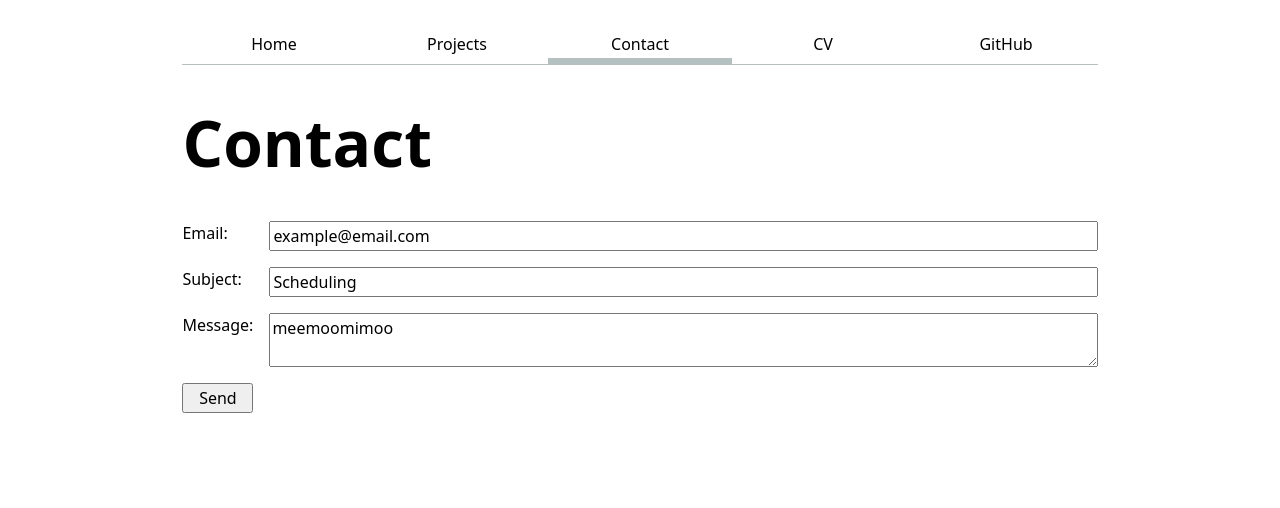
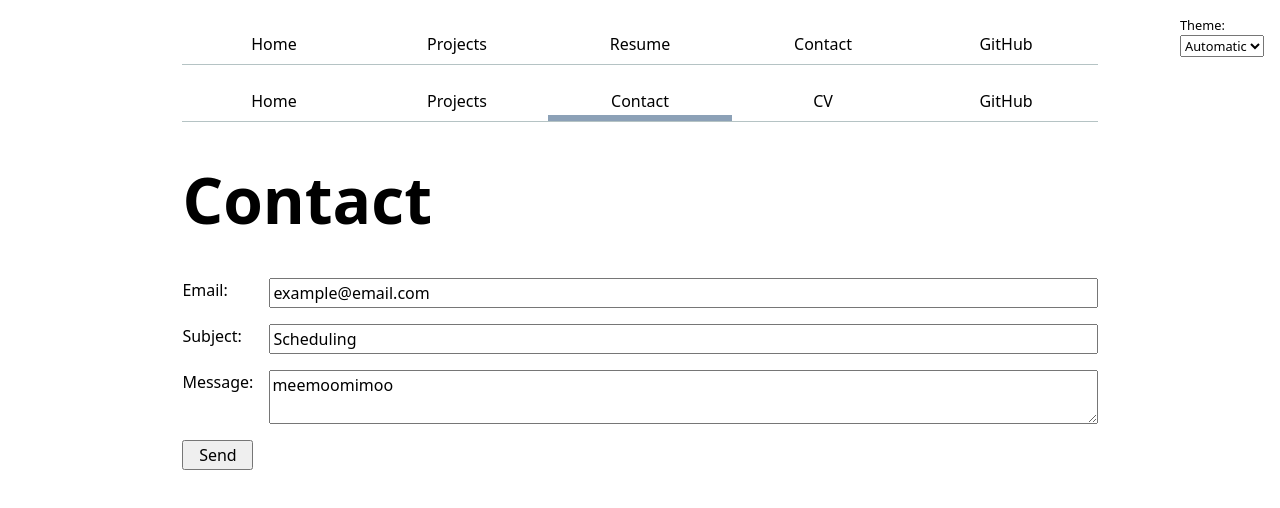
Before and after one commit to alexa45394/portfolio, a plain HTML site: page contact/index.html in a window 1280 px wide. Drawn offline with Linux system fonts and the light colour scheme.

Commit message:
javascripttt woohoo

```diff
--- a/contact/index.html
+++ b/contact/index.html
@@ -6,6 +6,7 @@
   <title>Contact</title>
   <link rel="stylesheet" href="../style.css" />
 </head>
+<script type="module" src="global.js"></script>
 <body>
   <nav>
     <a href="../index.html">Home</a>
@@ -35,5 +36,6 @@
 
     <button>Send</button>
   </form>
+  <script type="module" src="../global.js"></script>
 </body>
 </html>
--- /dev/null
+++ b/global.js
@@ -0,0 +1,81 @@
+console.log("IT'S ALIVE!");
+
+function $$(selector, context = document) {
+  return Array.from(context.querySelectorAll(selector));
+}
+
+const BASE_PATH =
+  location.hostname === "localhost" || location.hostname === "127.0.0.1"
+    ? "/"
+    : "/website/"; // replace website with your actual repo name
+
+const pages = [
+  { url: "", title: "Home" },
+  { url: "projects/", title: "Projects" },
+  { url: "resume/", title: "Resume" },
+  { url: "contact/", title: "Contact" },
+  { url: "https://github.com/YOUR_USERNAME", title: "GitHub" }
+];
+
+// create nav
+const nav = document.createElement("nav");
+document.body.prepend(nav);
+
+// add links
+for (const p of pages) {
+  let url = p.url;
+
+  if (!url.startsWith("http")) {
+    url = BASE_PATH + url;
+  }
+
+  const a = document.createElement("a");
+  a.href = url;
+  a.textContent = p.title;
+
+  const isExternal = a.host && a.host !== location.host;
+  if (isExternal) {
+    a.target = "_blank";
+  }
+
+  const current =
+    a.host === location.host && a.pathname === location.pathname;
+
+  if (current) {
+    a.classList.add("current");
+  }
+
+  nav.append(a);
+}
+
+// dark mode selector
+document.body.insertAdjacentHTML(
+  "afterbegin",
+  `
+  <label class="color-scheme">
+    Theme:
+    <select>
+      <option value="light dark">Automatic</option>
+      <option value="light">Light</option>
+      <option value="dark">Dark</option>
+    </select>
+  </label>
+`
+);
+
+const select = document.querySelector(".color-scheme select");
+
+function setColorScheme(colorScheme) {
+  document.documentElement.style.setProperty("color-scheme", colorScheme);
+  select.value = colorScheme;
+}
+
+select.addEventListener("input", function (event) {
+  const colorScheme = event.target.value;
+  setColorScheme(colorScheme);
+  localStorage.colorScheme = colorScheme;
+});
+
+if ("colorScheme" in localStorage) {
+  setColorScheme(localStorage.colorScheme);
+}
--- a/style.css
+++ b/style.css
@@ -1,6 +1,7 @@
 html {
   --color-accent: oklch(65% 50% 0);
   accent-color: var(--color-accent);
+  color-scheme: light dark;
 }
 
 body {
@@ -13,7 +14,8 @@
 nav {
   display: flex;
   margin-bottom: 1em;
-  border-bottom: 1px solid oklch(80% 3% 200);
+  --border-color: oklch(50% 10% 200 / 40%);
+  border-bottom: 1px solid var(--border-color);
 }
 
 nav a {
@@ -25,13 +27,13 @@
 }
 
 nav a.current {
-  border-bottom: 0.4em solid oklch(80% 3% 200);
+  border-bottom: 0.4em solid oklch(70% 10% 250);
   padding-bottom: 0.1em;
 }
 
 nav a:hover {
   border-bottom: 0.4em solid var(--color-accent);
-  background-color: oklch(from var(--color-accent) 95% 5% h);
+  background-color: color-mix(in oklch, var(--color-accent), canvas 85%);
 }
 
 h1 {
@@ -50,7 +52,8 @@
 
 input,
 textarea,
-button {
+button,
+select {
   font: inherit;
 }
 
@@ -81,3 +84,10 @@
 .projects h2 {
   margin: 0;
 }
+
+.color-scheme {
+  position: absolute;
+  top: 1rem;
+  right: 1rem;
+  font-size: 80%;
+}
```
Also changed, not shown: cv.html (+1 -0 lines), index.html (+2 -0 lines).
